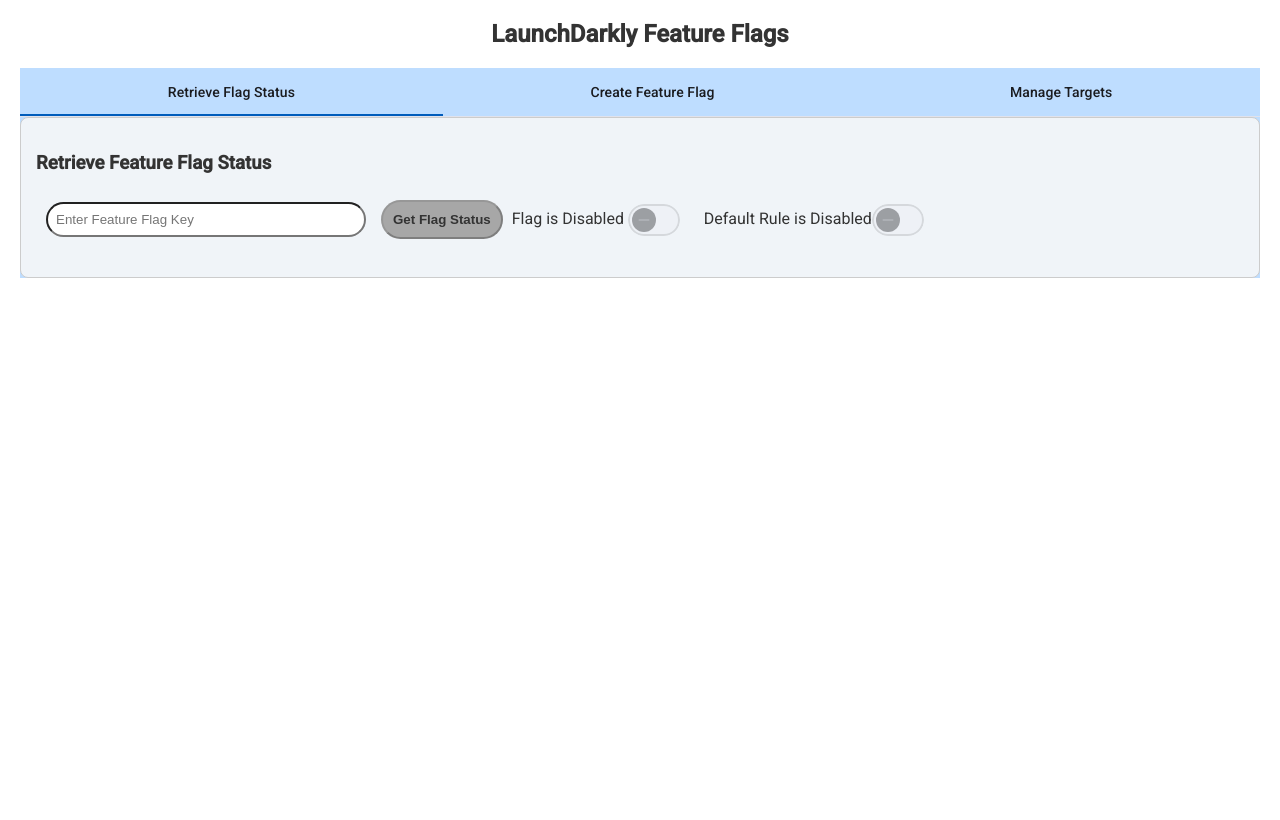
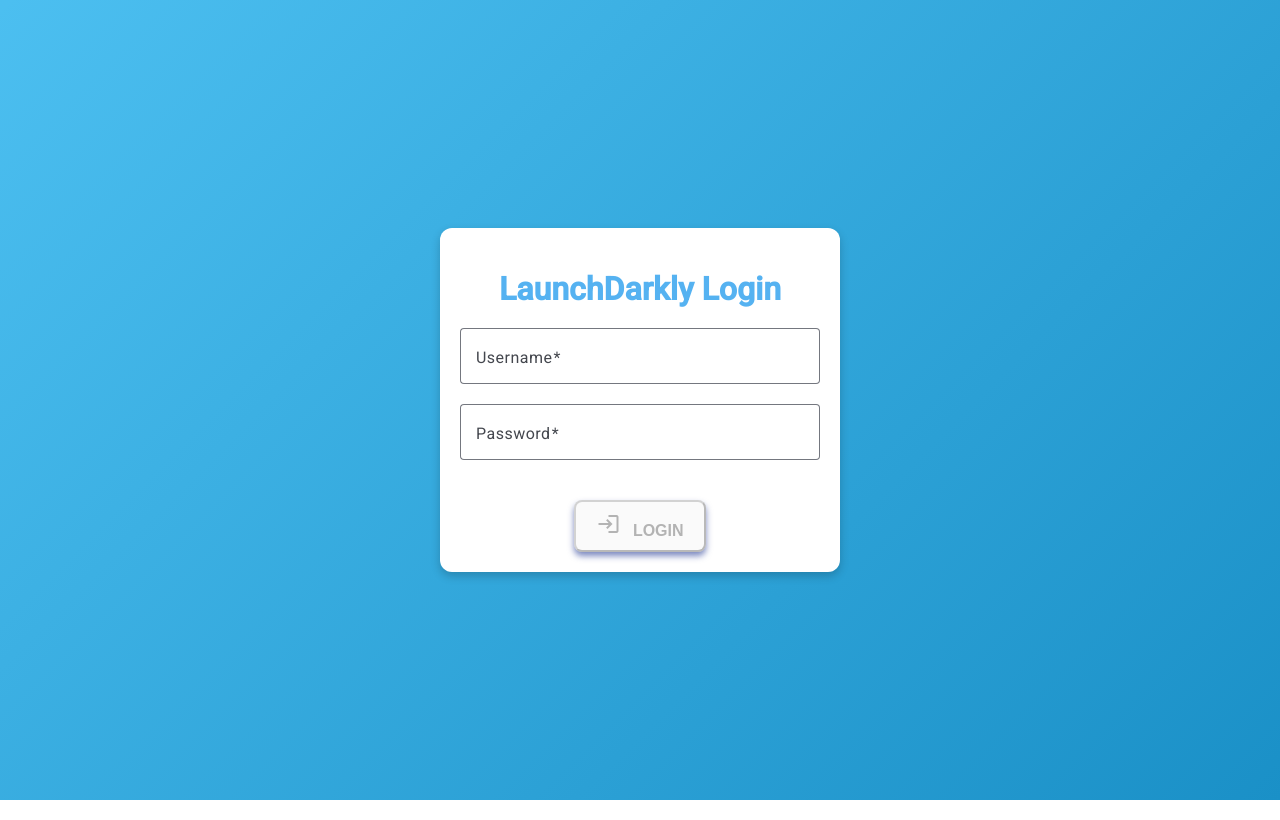
Before and after one commit to omohanteja/launchdarkly-dashboard, an Angular app: page /login in a window 1280 px wide. Built offline with nearby package versions, Linux system fonts and the light colour scheme.

Commit message:
login component implementation

```diff
--- a/src/app/app-routing.module.ts
+++ b/src/app/app-routing.module.ts
@@ -1,7 +1,15 @@
 import { NgModule } from '@angular/core';
 import { RouterModule, Routes } from '@angular/router';
+import { LoginComponent } from './login/login.component';
+import { FeatureFlagsComponent } from './feature-flags/feature-flags.component';
+import { AuthGuard } from './auth.guard';
 
-const routes: Routes = [];
+const routes: Routes = [
+  { path: '', redirectTo: '/login', pathMatch: 'full' },
+  { path: 'login', component: LoginComponent },
+  { path: 'dashboard', component: FeatureFlagsComponent, canActivate: [AuthGuard] },
+  { path: '**', redirectTo: '/login' }
+];
 
 @NgModule({
   imports: [RouterModule.forRoot(routes)],
--- a/src/app/app.component.html
+++ b/src/app/app.component.html
@@ -1 +1 @@
-<app-feature-flags></app-feature-flags>
+<router-outlet></router-outlet>
--- /dev/null
+++ b/src/app/auth.guard.ts
@@ -0,0 +1,18 @@
+import { Injectable } from '@angular/core';
+import { CanActivate, Router } from '@angular/router';
+
+@Injectable({
+  providedIn: 'root'
+})
+export class AuthGuard implements CanActivate {
+  constructor(private router: Router) {}
+
+  canActivate(): boolean {
+    const isLoggedIn = !!localStorage.getItem('authToken');
+    if (!isLoggedIn) {
+      this.router.navigate(['/login']);
+      return false;
+    }
+    return true;
+  }
+}
--- a/src/app/feature-flags/feature-flags.component.css
+++ b/src/app/feature-flags/feature-flags.component.css
@@ -5,6 +5,7 @@
 
   .container {
     margin: 20px;
+    background: linear-gradient(135deg, #00a4eab3, #d4dfe4);
   }
   .mat-tab-label {
     background-color: #032a54f3; /* Unselected tab background color */
@@ -31,7 +32,7 @@
 
   .tab-content {
     padding: 15px;
-    background-color: #f0f4f8;
+    background: linear-gradient(135deg, #9dcce1b3, #d4dfe4);
     border: 1px solid #ccc;
     border-radius: 8px;
   }
@@ -41,6 +42,7 @@
   }
 
   input {
+    background: linear-gradient(135deg, #bbc2c5b3, #d4dfe4);
     border-radius: 25px;
     margin: 10px;
     padding: 8px;
@@ -51,11 +53,11 @@
     padding: 10px;
     cursor: pointer;
     font-weight: bold;
-    background-color: #ff51004f;
+    background-color: #c10808;
   }
 
   button:disabled {
-    background-color: #a7a7a7;
+    background-color: #1202024f;
     cursor: not-allowed;
   }
 
--- a/src/app/feature-flags/feature-flags.component.html
+++ b/src/app/feature-flags/feature-flags.component.html
@@ -1,6 +1,8 @@
 <div class="container">
-  <h2 style="text-align: center;">LaunchDarkly Feature Flags</h2>
-
+  <div class="dashboard-container">
+    <h2 style="text-align: center;">Welcome to LaunchDarkly Feature Flag Dashboard
+    <button color="red-highlight" (click)="logout()">Logout</button></h2>
+  </div>
   <!-- Tab Group -->
   <mat-tab-group  mat-stretch-tabs class="custom-tab-group">
 
--- a/src/app/feature-flags/feature-flags.component.ts
+++ b/src/app/feature-flags/feature-flags.component.ts
@@ -1,5 +1,6 @@
 import { Component } from '@angular/core';
 import { LaunchdarklyService } from '../launchdarkly.service';
+import { Router } from '@angular/router';
 
 @Component({
   selector: 'app-feature-flags',
@@ -22,7 +23,7 @@
   trueVariationId: string = '';
   falseVariationId: string = '';
 
-  constructor(private launchDarklyService: LaunchdarklyService) {}
+  constructor(private launchDarklyService: LaunchdarklyService, private router: Router) {}
 
   getFlagStatus() {
     this.isLoading = true;
@@ -169,4 +170,9 @@
       (error) => console.error(error)
     );
   }
+
+  logout(): void {
+    localStorage.removeItem('authToken');
+    this.router.navigate(['/login']);
+  }
 }
--- /dev/null
+++ b/src/app/login/login.component.css
@@ -0,0 +1,50 @@
+.login-container {
+    display: flex;
+    justify-content: center;
+    align-items: center;
+    height: 100vh;
+    background: linear-gradient(135deg, #00a4eab3, #1a90c7); /* Gradient background */
+  }
+
+  .login-card {
+    width: 400px;
+    padding: 20px;
+    box-shadow: 0 4px 10px rgba(0, 0, 0, 0.2);
+    border-radius: 12px;
+    background: #fff;
+  }
+
+  .login-title {
+    text-align: center;
+    margin-bottom: 20px;
+    color: #008ceaaa;
+  }
+
+  .full-width {
+    width: 100%;
+  }
+
+  .button-container {
+    display: flex;
+    justify-content: center;
+    margin-top: 20px;
+  }
+
+  .button-container {
+    display: flex;
+    justify-content: center;
+    margin-top: 20px;
+  }
+
+  .login-button {
+    padding: 10px 20px;
+    font-size: 16px;
+    font-weight: bold;
+    text-transform: uppercase;
+    box-shadow: 0px 4px 6px rgba(50, 71, 157, 0.638);
+    border-radius: 8px;
+  }
+
+  .login-button mat-icon {
+    margin-right: 8px;
+  }
--- /dev/null
+++ b/src/app/login/login.component.html
@@ -0,0 +1,27 @@
+<div class="login-container">
+  <mat-card class="login-card">
+    <h1 class="login-title">LaunchDarkly Login</h1>
+    <form (ngSubmit)="onSubmit()" [formGroup]="loginForm">
+      <mat-form-field appearance="outline" class="full-width">
+        <mat-label>Username</mat-label>
+        <input matInput formControlName="username" />
+        <mat-error *ngIf="loginForm.get('username')?.hasError('required')">
+          Username is required
+        </mat-error>
+      </mat-form-field>
+      <mat-form-field appearance="outline" class="full-width">
+        <mat-label>Password</mat-label>
+        <input matInput type="password" formControlName="password" />
+        <mat-error *ngIf="loginForm.get('password')?.hasError('required')">
+          Password is required
+        </mat-error>
+      </mat-form-field>
+      <div class="button-container">
+        <button mat-raised-button color="primary" type="submit" [disabled]="!loginForm.valid" class="login-button">
+          <mat-icon>login</mat-icon>
+          Login
+        </button>
+      </div>
+    </form>
+  </mat-card>
+</div>
--- /dev/null
+++ b/src/app/login/login.component.ts
@@ -0,0 +1,34 @@
+import { Component } from '@angular/core';
+import { FormBuilder, FormGroup, Validators } from '@angular/forms';
+import { Router } from '@angular/router';
+
+@Component({
+  selector: 'app-login',
+  standalone: false,
+  templateUrl: './login.component.html',
+  styleUrl: './login.component.css'
+})
+export class LoginComponent {
+
+  loginForm: FormGroup;
+
+  constructor(private fb: FormBuilder, private router: Router) {
+    this.loginForm = this.fb.group({
+      username: ['', Validators.required],
+      password: ['', Validators.required],
+    });
+  }
+
+  onSubmit(): void {
+    if (this.loginForm.valid) {
+      const { username, password } = this.loginForm.value;
+
+      if (username === 'admin' && password === 'launchdarkly') {
+        localStorage.setItem('authToken', 'mockToken');
+        this.router.navigate(['/dashboard']);
+      } else {
+        alert('Invalid credentials');
+      }
+    }
+  }
+}
```
Also changed, not shown: src/app/app.module.ts (+17 -2 lines), 2 other files (tests, documents, lock files or other folders).
